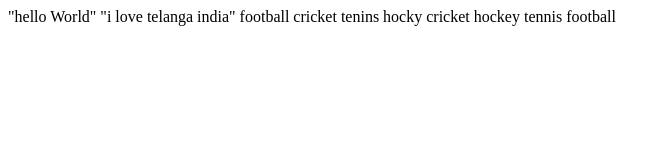
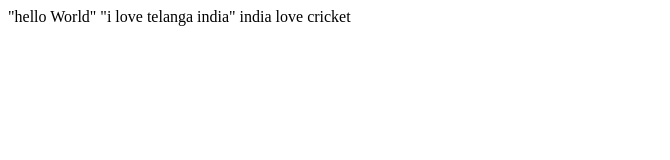
Before and after one commit to msnath/website2023, a plain HTML site: page index.html in a window 1280 px wide. Shown: the whole page, without its empty margins (0-670 px from the left). Drawn offline with Linux system fonts and the light colour scheme.

Commit message:
modified new line

```diff
--- a/index.html
+++ b/index.html
@@ -2,13 +2,5 @@
 	"hello World"
 	"i love  telanga india"
 
-	football
-	cricket
-	tenins
-	hocky
-	cricket
-	hockey
-	tennis
-	football
-
+       india love cricket
 </html>
```
